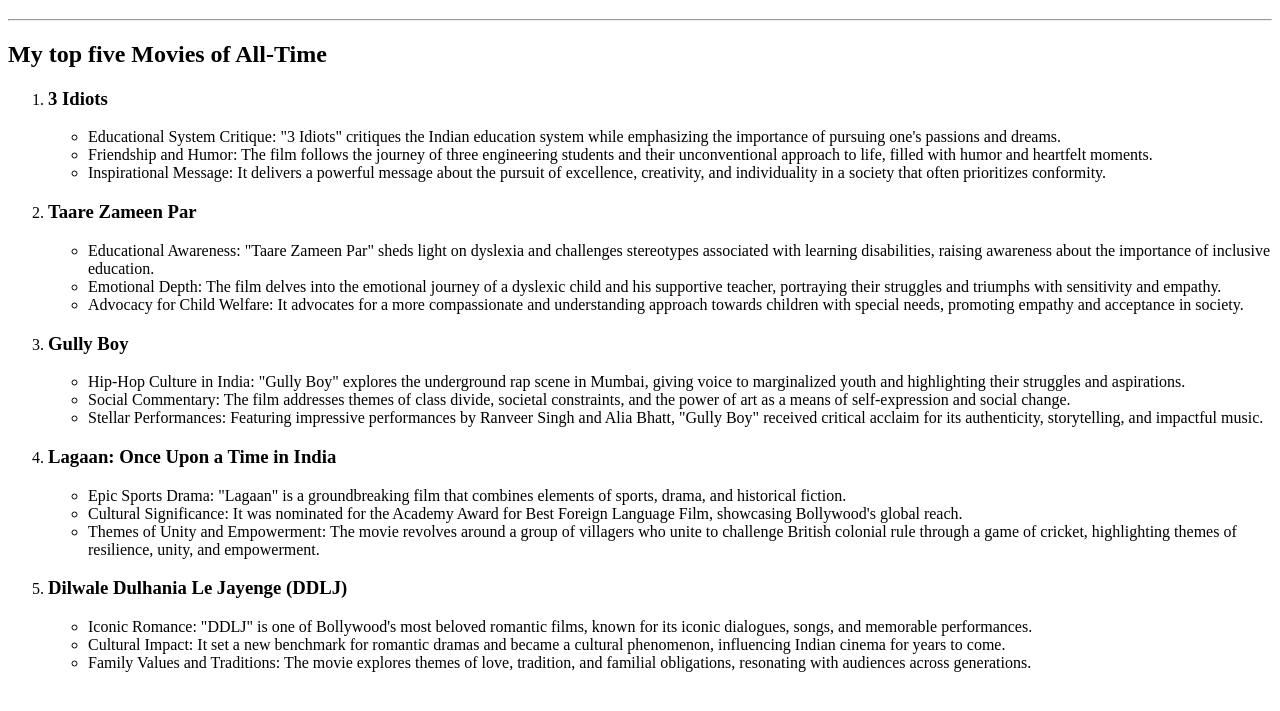
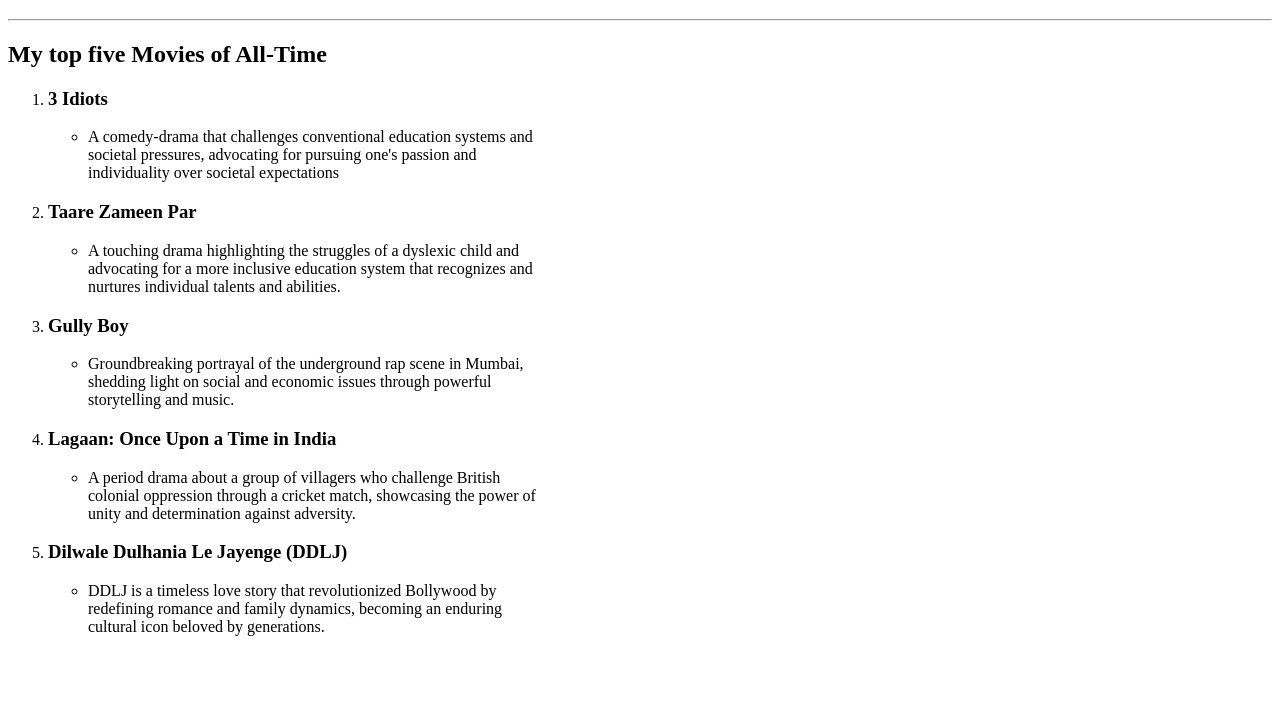
Before and after one commit to mdmunna84880/My-Top-Five-Movies-Ranking-Project-Using-HTML, a plain HTML site: page index.html in a window 1280 px wide. Shown: the part 61-772 px from the top of the page. Drawn offline with Linux system fonts and the light colour scheme.

Commit message:
My First Project Using HTML Only

```diff
--- a/index.html
+++ b/index.html
@@ -14,19 +14,9 @@
         <h3>3 Idiots</h3>
         <ul>
           <li>
-            Educational System Critique: "3 Idiots" critiques the Indian
-            education system while emphasizing the importance of pursuing one's
-            passions and dreams.
-          </li>
-          <li>
-            Friendship and Humor: The film follows the journey of three
-            engineering students and their unconventional approach to life,
-            filled with humor and heartfelt moments.
-          </li>
-          <li>
-            Inspirational Message: It delivers a powerful message about the
-            pursuit of excellence, creativity, and individuality in a society
-            that often prioritizes conformity.
+            A comedy-drama that challenges conventional education systems and <br>
+            societal pressures, advocating for pursuing one's passion and<br>
+            individuality over societal expectations
           </li>
         </ul>
       </li>
@@ -34,19 +24,9 @@
         <h3>Taare Zameen Par</h3>
         <ul>
           <li>
-            Educational Awareness: "Taare Zameen Par" sheds light on dyslexia
-            and challenges stereotypes associated with learning disabilities,
-            raising awareness about the importance of inclusive education.
-          </li>
-          <li>
-            Emotional Depth: The film delves into the emotional journey of a
-            dyslexic child and his supportive teacher, portraying their
-            struggles and triumphs with sensitivity and empathy.
-          </li>
-          <li>
-            Advocacy for Child Welfare: It advocates for a more compassionate
-            and understanding approach towards children with special needs,
-            promoting empathy and acceptance in society.
+            A touching drama highlighting the struggles of a dyslexic child and<br>
+            advocating for a more inclusive education system that recognizes and<br>
+            nurtures individual talents and abilities.
           </li>
         </ul>
       </li>
@@ -54,19 +34,9 @@
         <h3>Gully Boy</h3>
         <ul>
           <li>
-            Hip-Hop Culture in India: "Gully Boy" explores the underground rap
-            scene in Mumbai, giving voice to marginalized youth and highlighting
-            their struggles and aspirations.
-          </li>
-          <li>
-            Social Commentary: The film addresses themes of class divide,
-            societal constraints, and the power of art as a means of
-            self-expression and social change.
-          </li>
-          <li>
-            Stellar Performances: Featuring impressive performances by Ranveer
-            Singh and Alia Bhatt, "Gully Boy" received critical acclaim for its
-            authenticity, storytelling, and impactful music.
+            Groundbreaking portrayal of the underground rap scene in Mumbai,<br>
+            shedding light on social and economic issues through powerful<br>
+            storytelling and music.
           </li>
         </ul>
       </li>
@@ -74,18 +44,9 @@
         <h3>Lagaan: Once Upon a Time in India</h3>
         <ul>
           <li>
-            Epic Sports Drama: "Lagaan" is a groundbreaking film that combines
-            elements of sports, drama, and historical fiction.
-          </li>
-          <li>
-            Cultural Significance: It was nominated for the Academy Award for
-            Best Foreign Language Film, showcasing Bollywood's global reach.
-          </li>
-          <li>
-            Themes of Unity and Empowerment: The movie revolves around a group
-            of villagers who unite to challenge British colonial rule through a
-            game of cricket, highlighting themes of resilience, unity, and
-            empowerment.
+            A period drama about a group of villagers who challenge British<br>
+            colonial oppression through a cricket match, showcasing the power of<br>
+            unity and determination against adversity.
           </li>
         </ul>
       </li>
@@ -93,19 +54,9 @@
         <h3>Dilwale Dulhania Le Jayenge (DDLJ)</h3>
         <ul>
           <li>
-            Iconic Romance: "DDLJ" is one of Bollywood's most beloved romantic
-            films, known for its iconic dialogues, songs, and memorable
-            performances.
-          </li>
-          <li>
-            Cultural Impact: It set a new benchmark for romantic dramas and
-            became a cultural phenomenon, influencing Indian cinema for years to
-            come.
-          </li>
-          <li>
-            Family Values and Traditions: The movie explores themes of love,
-            tradition, and familial obligations, resonating with audiences
-            across generations.
+            DDLJ is a timeless love story that revolutionized Bollywood by<br>
+            redefining romance and family dynamics, becoming an enduring<br>
+            cultural icon beloved by generations.
           </li>
         </ul>
       </li>
```
